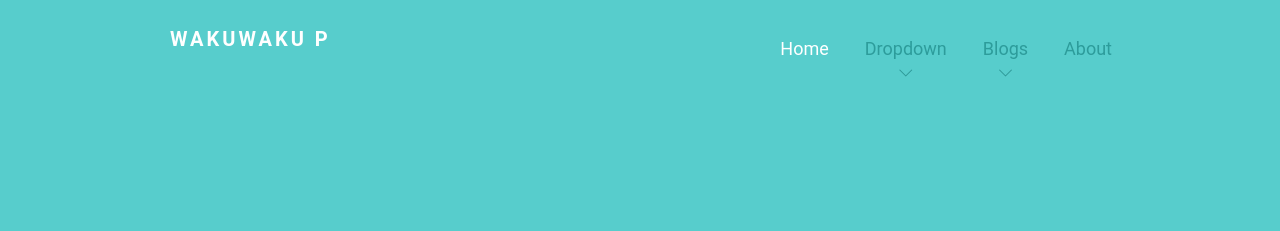
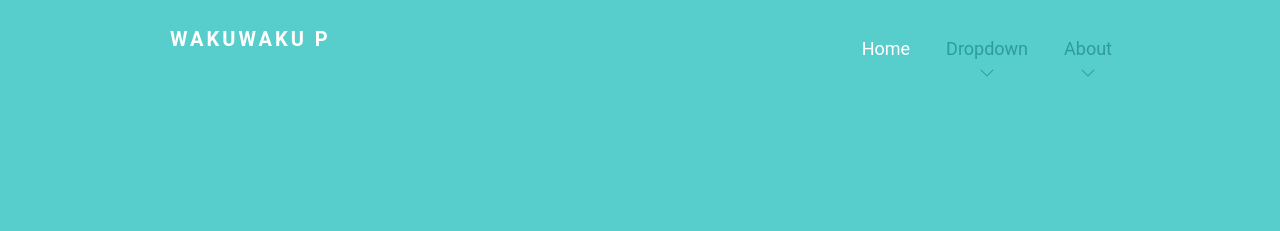
Before and after one commit to WakuwakuP/wakuwakup.github.io, a Jekyll site: the page built from about.md, in a window 1280 px wide. Shown: the top 231 px of the page. Built offline with Jekyll 4.4.1, drawn with Linux system fonts in a browser that asks for light colours.

Commit message:
jekyll てすと06

```diff
--- a/_includes/header.html
+++ b/_includes/header.html
@@ -26,22 +26,12 @@
           </ul>
         </li>
         <li>
-          <a href="https://wakuwakup.net/about.html" class="fh5co-sub-ddown">Blogs</a>
-          <ul class="fh5co-sub-menu">
-            <li class="smoothscroll">
-            {% for category in site.categories %}
-             <a>{{ category[0] }}</a>
-             <ul class="fh5co-sub-menu">
-             {% for posts in category %} {% for post in posts %} {% if post.title != nil %}
-              <li><a href="{{ post.url }}">{{ post.title }}</a></li>
-              {% endif %} {% endfor %} {% endfor %}
-             </ul>
-            {% endfor %}
-            </li>
+          <a href="/about.html" class="fh5co-sub-ddown">About</a>
+           <ul class="fh5co-sub-menu">
+            <li><a href="/about.html#Skills" class="smoothscroll">Skills</a></li>
+            <li><a href="/about.html#Hobbys" class="smoothscroll">Hobbys</a></li>
+            <li><a href="/about.html#Education" class="smoothscroll">Education</a></li>
           </ul>
-        </li>
-        <li>
-          <a href="https://wakuwakup.net/about.html" class="smoothscroll">About</a>
         </li>
       </ul>
     </nav>
```
